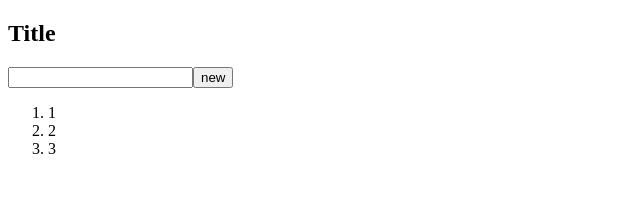
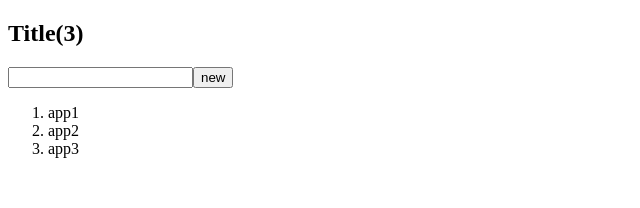
Before and after one commit to sky85245630/react-todolist, a React (Create React App) app: page / in a window 1280 px wide. Shown: the top 208 px of the page, without its empty margins (0-640 px from the left). Built offline with nearby package versions, Linux system fonts and the light colour scheme.

Commit message:
list done

```diff
--- a/src/App.js
+++ b/src/App.js
@@ -6,13 +6,28 @@ export default class App extends Component {
     constructor() {
         super();
         console.log("constructor", this);
+        let app_list = ["app1", "app2", "app3"];
+        this.state = {
+            todos: app_list,
+        };
     }
+
+    createTodo(e) {
+        this.setState({
+            todos: [...this.state.todos, e],
+        });
+    }
+
     render() {
         return (
             <div>
-                <Title></Title>
-                <Form></Form>
-                <List></List>
+                <Title todos={this.state.todos} />
+                <Form
+                    createTodo={(e) => {
+                        this.createTodo(e);
+                    }}
+                />
+                <List todos={this.state.todos} />
             </div>
         );
     }
--- a/src/components/List.js
+++ b/src/components/List.js
@@ -2,12 +2,15 @@ import React, { Component } from "react";
 
 export default class List extends Component {
     render() {
+        console.log("List props", this.props.todos);
         return (
             <div>
                 <ol>
-                    <li>1</li>
-                    <li>2</li>
-                    <li>3</li>
+                    {this.props.todos.map((e, idx) => {
+                        // console.log("e", e);
+                        // console.log("idx", idx);
+                        return <li key={idx}>{e}</li>;
+                    })}
                 </ol>
             </div>
         );
--- a/src/components/Title.js
+++ b/src/components/Title.js
@@ -2,6 +2,6 @@ import React, { Component } from "react";
 
 export default class Title extends Component {
     render() {
-        return <h2>Title</h2>;
+        return <h2>Title({this.props.todos.length})</h2>;
     }
 }
```
